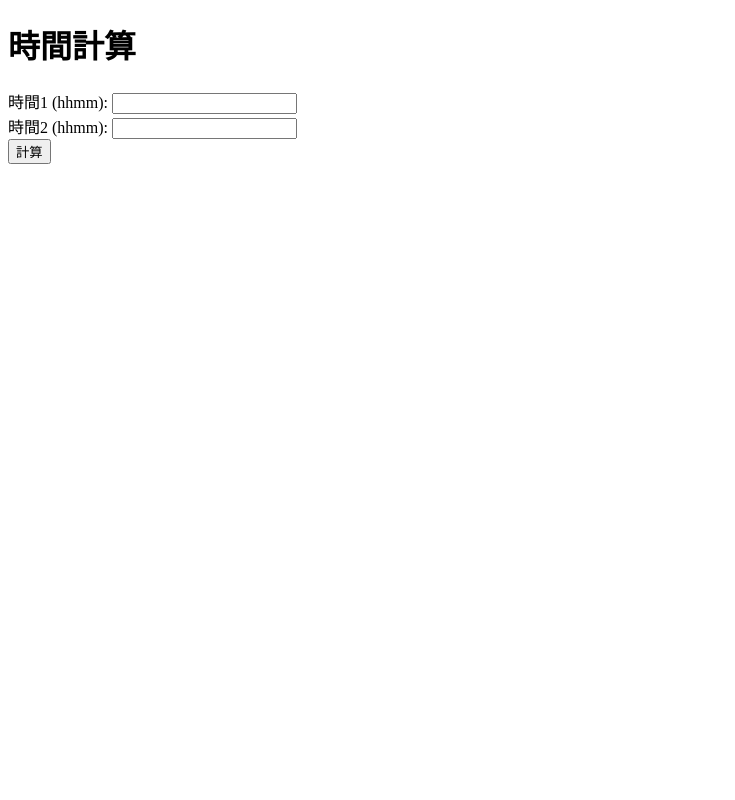
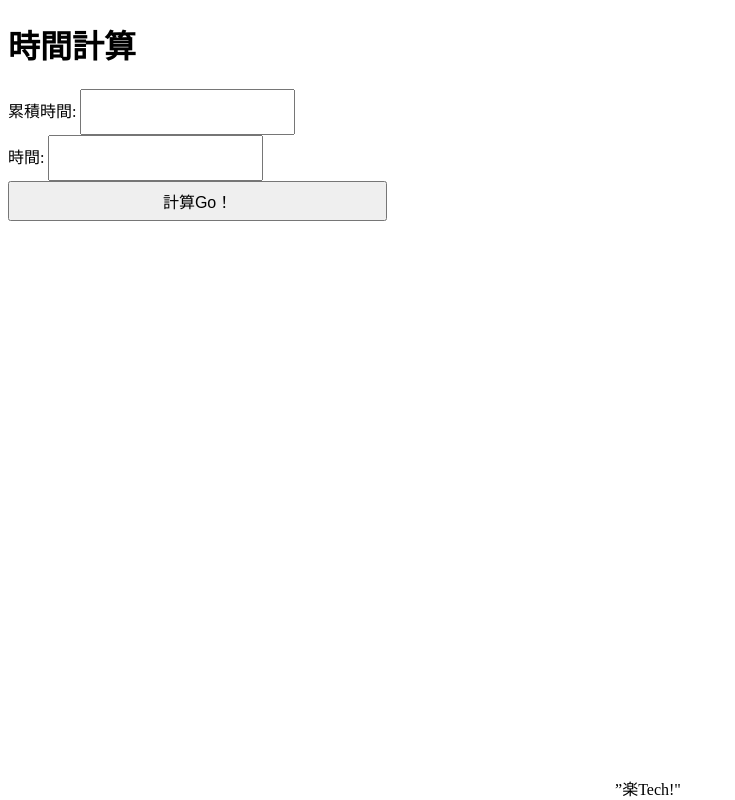
Before and after one commit to studying-program/working-time-calculation, a Flask app: page / in a window 1280 px wide. Shown: the whole page, without its empty margins (0-735 px from the left). Run offline with Flask 3, Linux system fonts and the light colour scheme.

Commit message:
change size

```diff
--- a/flask-template/app.py
+++ b/flask-template/app.py
@@ -22,7 +22,7 @@ def index():
             total_minutes = total_minutes % 60
             total_time = f"{total_hours:02}:{total_minutes:02}"
         except ValueError:
-            total_time = "Invalid input. Please enter time in hhmm format."
+            total_time = "無効な入力. Please enter time in hhmm format."
     return render_template('index.html', total_time=total_time)
 
 if __name__ == '__main__':
--- a/flask-template/templates/index.html
+++ b/flask-template/templates/index.html
@@ -4,20 +4,43 @@
     <meta charset="UTF-8">
     <meta name="viewport" content="width=device-width, initial-scale=1.0">
     <title>時間計算</title>
+    <style>
+        .center-text {
+            text-align: center;
+        }
+        .large-input {
+            height: 40px;
+            font-size: 16px;
+        }
+        .large-button {
+            width: 30%;
+            height: 40px;
+            font-size: 16px;
+        }
+        .bottom-text {
+            position: fixed;
+            bottom: 0;
+            width: 100%;
+            text-align: center;
+        }
+    </style>
 </head>
 <body>
     <h1>時間計算</h1>
     <form method="POST">
-        <label for="time1">時間1 (hhmm):</label>
-        <input type="text" id="time1" name="time1" required>
+        <label for="time1">累積時間:</label>
+        <input type="text" id="time1" name="time1" class="large-input" required>
         <br>
-        <label for="time2">時間2 (hhmm):</label>
-        <input type="text" id="time2" name="time2" required>
+        <label for="time2">時間:</label>
+        <input type="text" id="time2" name="time2" class="large-input" required>
         <br>
-        <button type="submit">計算</button>
+        <button type="submit" class="large-button">計算Go！</button>
     </form>
     {% if total_time is not none %}
         <h2>合計時間: {{ total_time }}</h2>
     {% endif %}
+    <div class="bottom-text">
+        ”楽Tech!"
+    </div>
 </body>
 </html>
```
